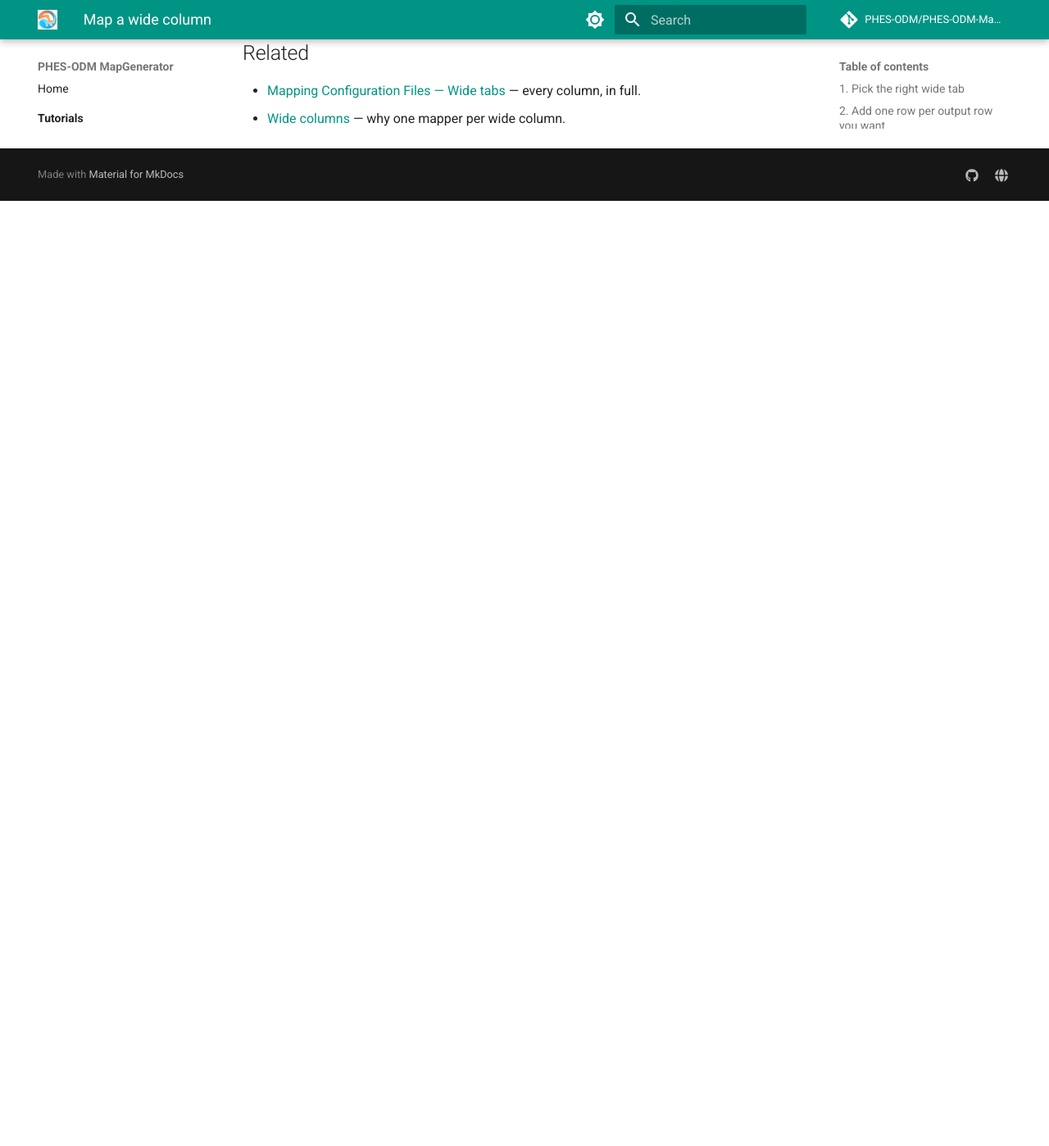
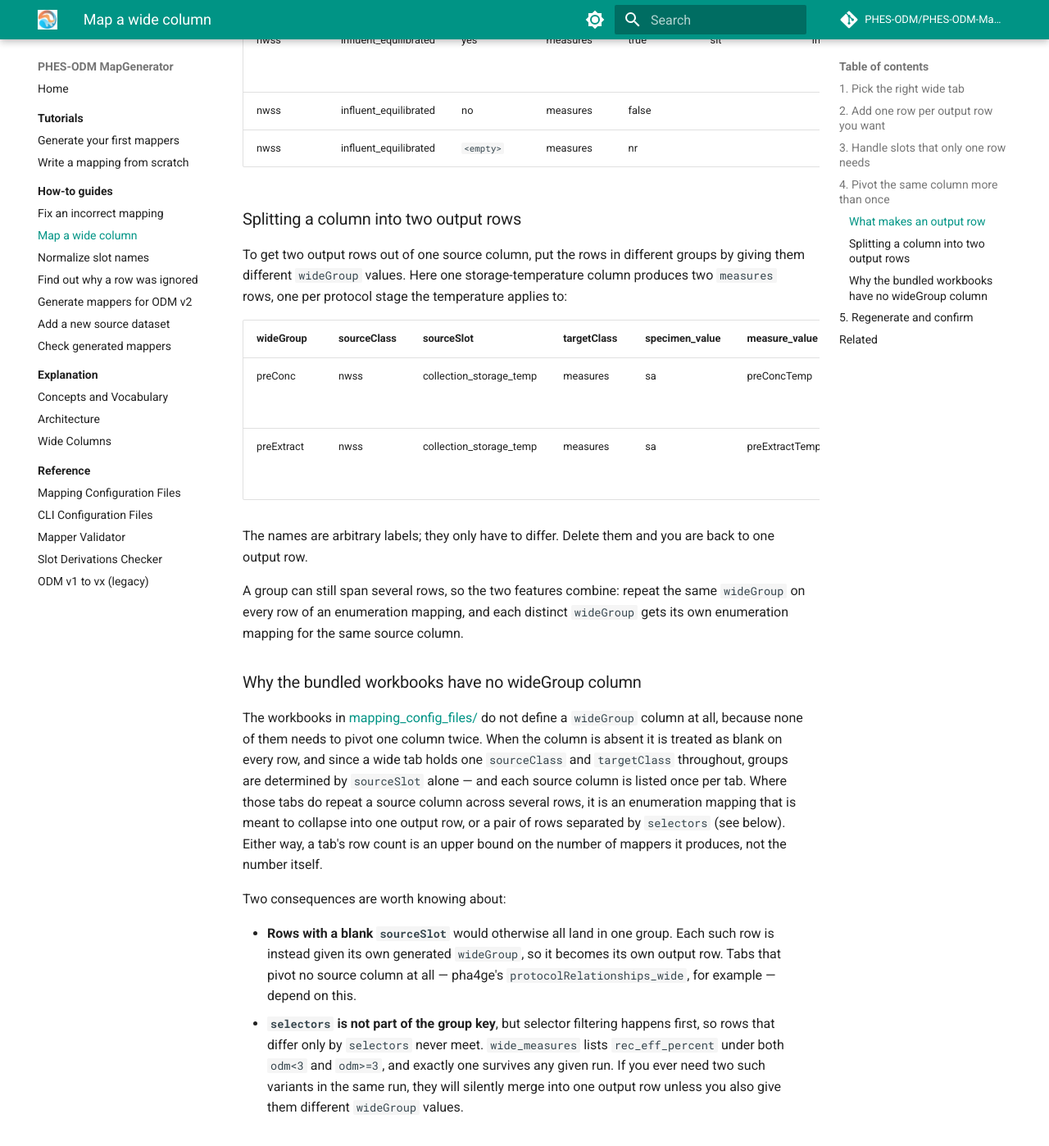
Before and after one commit to PHES-ODM/PHES-ODM-MapGenerator, an MkDocs documentation site: the page built from docs/how-to/map-a-wide-column.md, in a window 1280 px wide and 1400 px high, scrolled down 1798 px. Shown: the whole window at 82% size. Built offline with MkDocs 1.6.1 and Material for MkDocs 9.7.7, drawn with Linux system fonts in a browser that asks for light colours; comment, search, counter and statistics services are not loaded; before the commit the page ends 2043 px from its top, so only the background shows below that; some of the changed text lies outside the part shown.

Commit message:
Better explanation of how groups in a wide mapping are determined, and how the wideGroup column works.

```diff
--- a/docs/how-to/map-a-wide-column.md
+++ b/docs/how-to/map-a-wide-column.md
@@ -35,6 +35,11 @@ row it produces:
 
 Values here take precedence over anything the `maps` tab set for the same slot.
 
+One row is one output row as long as each row names a different `sourceSlot`.
+Rows that name the same one are combined (provided `sourceClass`,
+`targetClass`, `targetSlot`, and `wideGroup` are the same); see [step
+4](#4-pivot-the-same-column-more-than-once).
+
 ## 3. Handle slots that only one row needs
 
 Do not add a `_value` column to the whole sheet for the sake of one row —
@@ -50,10 +55,69 @@ columns for that row.
 
 ## 4. Pivot the same column more than once
 
-Give the rows different **`wideGroup`** values. Rows sharing a `wideGroup` — for
-one `sourceClass`, `sourceSlot`, and `targetClass` — form a single wide-to-long
-specification; a different `wideGroup` is a separate output row. This is also
-how you apply different enumeration mappings to the same source column.
+### What makes an output row
+
+Rows of a wide tab are grouped by `sourceClass` + `sourceSlot` + `targetClass` +
+`wideGroup`, and **each group** — not each row — becomes one output row and one
+mapper file. So two rows that agree on `sourceClass`, `sourceSlot`, and
+`targetClass`, both with `wideGroup` blank, are one group and produce a single
+output row, with the `_value` columns read from the first row of the group only.
+
+That default is what enumeration mappings rely on. The rows below are one group,
+mapping the source values of `influent_equilibrated` onto ODM values and
+producing one `measures` row:
+
+| sourceClass | sourceSlot | sourceValue | targetClass | targetValue | specimen_value | measure_value | value_value |
+| --- | --- | --- | --- | --- | --- | --- | --- |
+| nwss | influent_equilibrated | yes | measures | true | sit | influEqui | `{{influent_equilibrated}}` |
+| nwss | influent_equilibrated | no | measures | false | | | |
+| nwss | influent_equilibrated | `<empty>` | measures | nr | | | |
+
+### Splitting a column into two output rows
+
+To get two output rows out of one source column, put the rows in different
+groups by giving them different `wideGroup` values. Here one
+storage-temperature column produces two `measures` rows, one per protocol stage
+the temperature applies to:
+
+| wideGroup | sourceClass | sourceSlot | targetClass | specimen_value | measure_value | unit_value | value_value |
+| --- | --- | --- | --- | --- | --- | --- | --- |
+| preConc | nwss | collection_storage_temp | measures | sa | preConcTemp | cel | `{{collection_storage_temp}}` |
+| preExtract | nwss | collection_storage_temp | measures | sa | preExtractTemp | cel | `{{collection_storage_temp}}` |
+
+The names are arbitrary labels; they only have to differ. Delete them and you are
+back to one output row.
+
+A group can still span several rows, so the two features combine: repeat the
+same `wideGroup` on every row of an enumeration mapping, and each distinct
+`wideGroup` gets its own enumeration mapping for the same source column.
+
+### Why the bundled workbooks have no wideGroup column
+
+The workbooks in
+[mapping_config_files/](../../odm_map_maker/data/mapping_config_files/) do not
+define a `wideGroup` column at all, because none of them needs to pivot one
+column twice. When the column is absent it is treated as blank on every row,
+and since a wide tab holds one `sourceClass` and `targetClass` throughout,
+groups are determined by `sourceSlot` alone — and each source column is listed
+once per tab. Where those tabs do repeat a source column across several rows,
+it is an enumeration mapping that is meant to collapse into one output row, or
+a pair of rows separated by `selectors` (see below). Either way, a tab's row
+count is an upper bound on the number of mappers it produces, not the number
+itself.
+
+Two consequences are worth knowing about:
+
+- **Rows with a blank `sourceSlot`** would otherwise all land in one group. Each
+  such row is instead given its own generated `wideGroup`, so it becomes its own
+  output row. Tabs that pivot no source column at all — pha4ge's
+  `protocolRelationships_wide`, for example — depend on this.
+- **`selectors` is not part of the group key**, but selector filtering happens
+  first, so rows that differ only by `selectors` never meet. `wide_measures`
+  lists `rec_eff_percent` under both `odm<3` and `odm>=3`, and exactly one
+  survives any given run. If you ever need two such variants in the same run,
+  they will silently merge into one output row unless you also give them
+  different `wideGroup` values.
 
 ## 5. Regenerate and confirm
 
```
